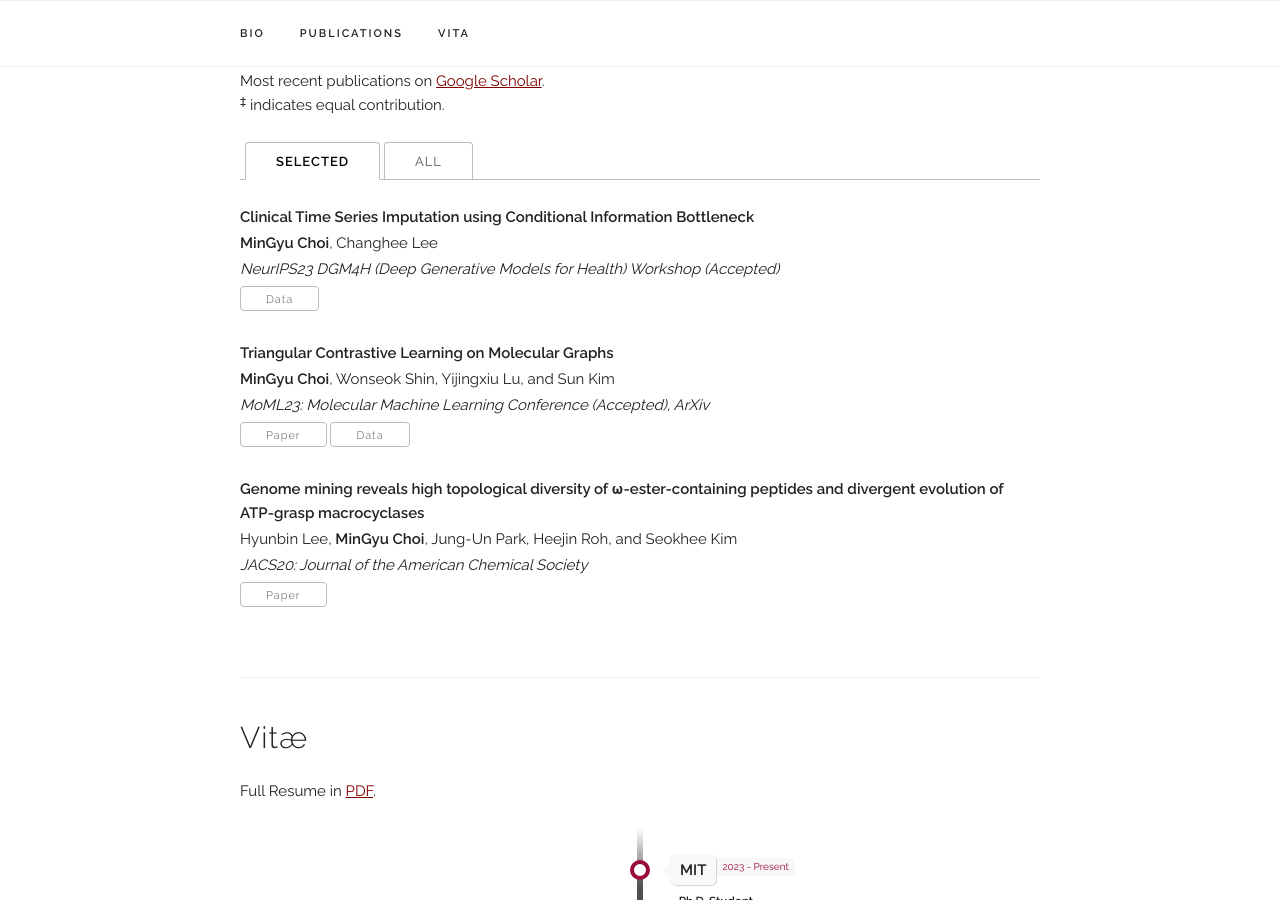
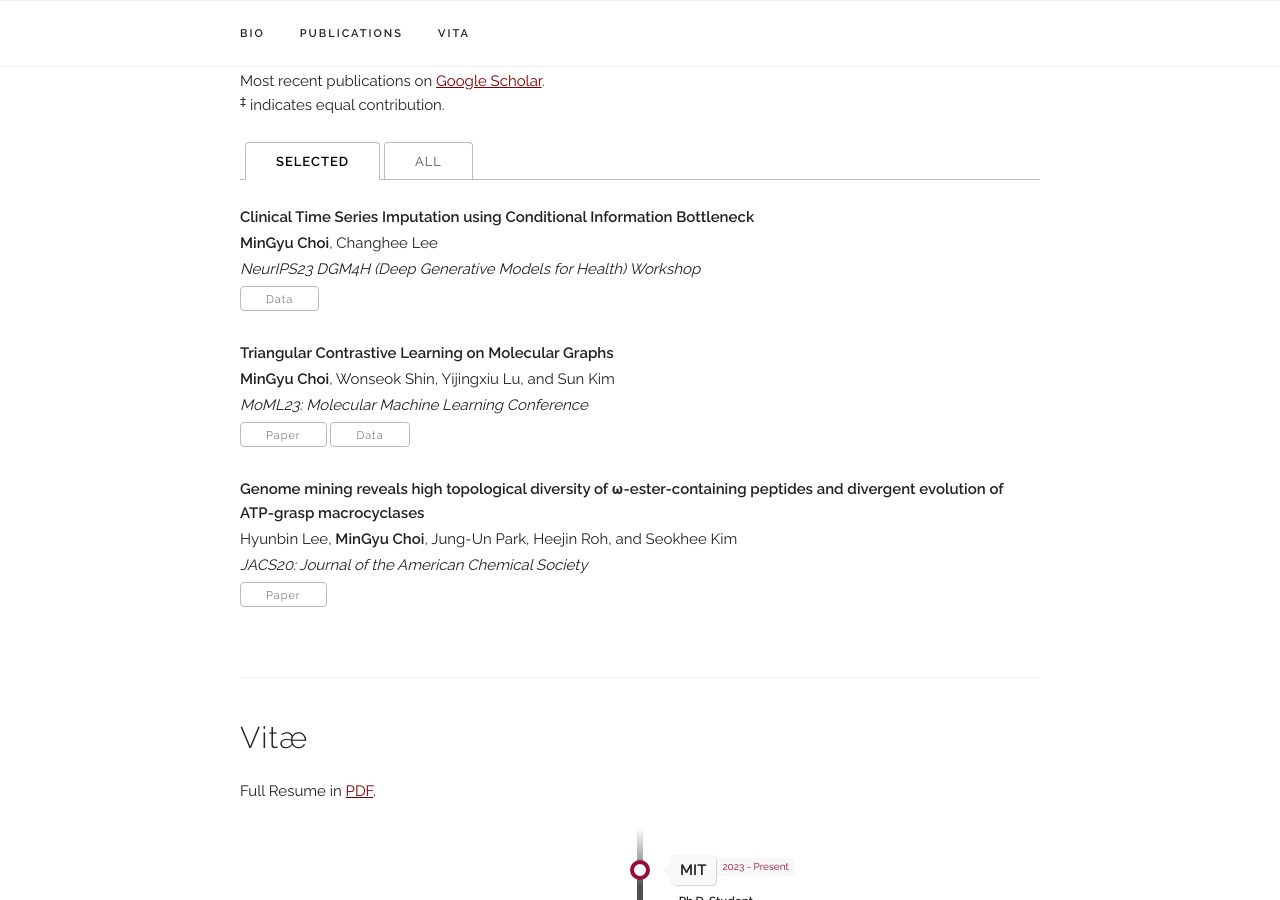
Before and after one commit to Chemgyu/Chemgyu.github.io, a Jekyll site: the page built from index.html, in a window 1280 px wide and 900 px high, scrolled down 786 px. Built offline with Jekyll 4.4.1, drawn with Linux system fonts in a browser that asks for light colours; some web fonts are replaced.

Commit message:
Update publications.yaml

```diff
--- a/_data/publications.yaml
+++ b/_data/publications.yaml
@@ -2,7 +2,7 @@ papers:
 
   - title: "Clinical Time Series Imputation using Conditional Information Bottleneck"
     authors: "<b>MinGyu Choi</b>, Changhee Lee"
-    venue: "NeurIPS23 DGM4H (Deep Generative Models for Health) Workshop (Accepted)"
+    venue: "NeurIPS23 DGM4H (Deep Generative Models for Health) Workshop"
     data: "https://openreview.net/forum?id=wsFCbuDwxY"
     # paper_pdf: "/assets/publications/2022_tricl/paper.pdf"
     selected: y
@@ -15,7 +15,7 @@ papers:
 
   - title: "Triangular Contrastive Learning on Molecular Graphs"
     authors: "<b>MinGyu Choi</b>, Wonseok Shin, Yijingxiu Lu, and Sun Kim"
-    venue: "MoML23: Molecular Machine Learning Conference (Accepted), ArXiv"
+    venue: "MoML23: Molecular Machine Learning Conference"
     paper_pdf: "/assets/publications/2022_tricl/paper.pdf"
     data: "https://arxiv.org/abs/2205.13279"
     selected: y
```
